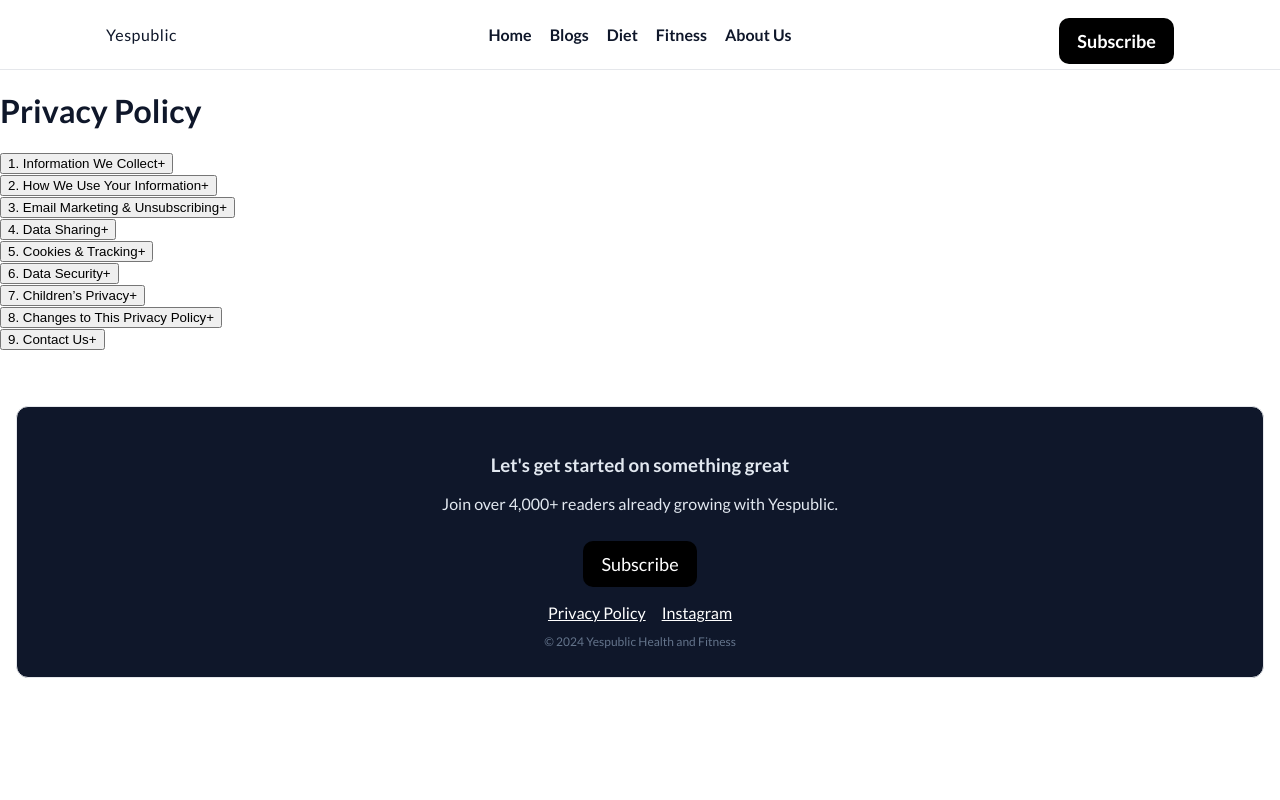
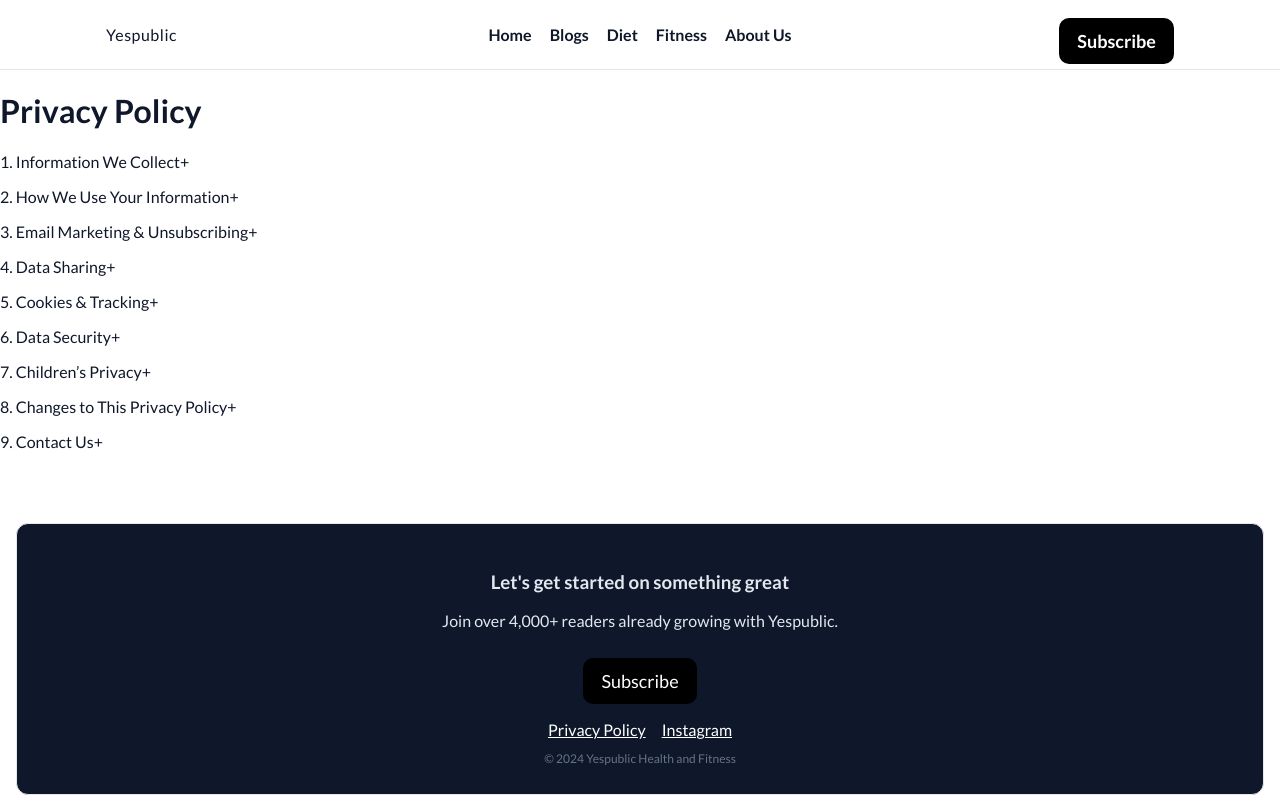
Before and after one commit to VibhuteAnjali/healthifyMe, a React (Vite) app in the folder yespublic-health/: page /privacy in a window 1280 px wide. Built offline with nearby package versions, Linux system fonts and the light colour scheme.

Commit message:
Update Privacy.jsx

```diff
--- a/yespublic-health/src/pages/Privacy.jsx
+++ b/yespublic-health/src/pages/Privacy.jsx
@@ -6,13 +6,13 @@ const AccordionItem = ({ question, answers }) => {
 
   return (
     <div className="border-b border-gray-300">
-      <button
+      <p
         onClick={() => setOpen(!open)}
         className="w-full flex justify-between items-center py-3 text-left font-medium text-lg"
       >
         {question}
         <span>{open ? "−" : "+"}</span>
-      </button>
+      </p>
       {open && (
         <div className="pb-4 text-gray-700 space-y-2">
           {answers.map((line, i) => (
```
